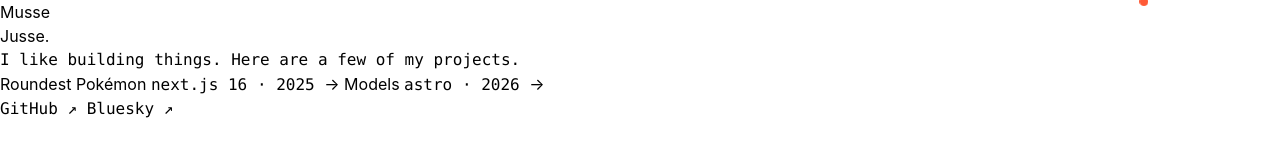
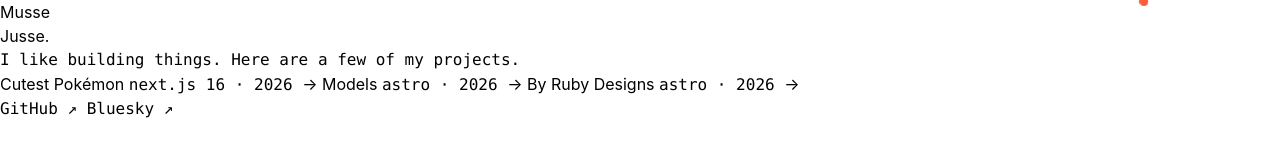
Before and after one commit to MusseJusse/mussejusse.com, an Astro site: page / in a window 1280 px wide. Shown: the top 160 px of the page. Built offline with nearby package versions, Linux system fonts and the light colour scheme; Astro itself is replaced by a stand-in of ours.

Commit message:
Update featured projects (#7)
* Update featured projects

* Fix project links

---------

Co-authored-by: MusseJusse <musse@192.168.1.124>

```diff
--- a/src/pages/index.astro
+++ b/src/pages/index.astro
@@ -42,7 +42,7 @@ import Layout from "../layouts/main.astro";
         <!-- project rows -->
         <main class="pb-2">
           <a
-            href="https://roundest.mussejusse.com"
+            href="https://cutest.mussejusse.com"
             target="_blank"
             rel="noopener noreferrer"
             class="row group relative -mt-px grid grid-cols-[1fr_auto] items-center gap-x-5 gap-y-1 border-b border-t border-[#e7e7e4] px-4 py-6 no-underline transition-colors duration-[180ms] hover:bg-white focus-visible:bg-white focus-visible:outline-none md:grid-cols-[1fr_auto_auto] md:py-8"
@@ -50,12 +50,12 @@ import Layout from "../layouts/main.astro";
             <span
               class="text-[clamp(26px,4.8cqi,44px)] font-extrabold leading-none tracking-[-0.035em] text-[#131313]"
             >
-              Roundest Pok&eacute;mon
+              Cutest Pok&eacute;mon
             </span>
             <span
               class="mono hidden text-[10px] tracking-[0.1em] text-[#8a8a86] md:block"
             >
-              next.js 16 &middot; 2025
+              next.js 16 &middot; 2026
             </span>
             <span
               class="justify-self-end text-[20px] text-[#b3b3af] transition-[transform,color] duration-[220ms] group-hover:translate-x-1.5 group-hover:text-[#131313] group-focus-visible:translate-x-1.5 group-focus-visible:text-[#131313]"
@@ -73,6 +73,28 @@ import Layout from "../layouts/main.astro";
               class="text-[clamp(26px,4.8cqi,44px)] font-extrabold leading-none tracking-[-0.035em] text-[#131313]"
             >
               Models
+            </span>
+            <span
+              class="mono hidden text-[10px] tracking-[0.1em] text-[#8a8a86] md:block"
+            >
+              astro &middot; 2026
+            </span>
+            <span
+              class="justify-self-end text-[20px] text-[#b3b3af] transition-[transform,color] duration-[220ms] group-hover:translate-x-1.5 group-hover:text-[#131313] group-focus-visible:translate-x-1.5 group-focus-visible:text-[#131313]"
+              aria-hidden="true">&rarr;</span
+            >
+          </a>
+
+          <a
+            href="https://byrubydesigns.com"
+            target="_blank"
+            rel="noopener noreferrer"
+            class="row group relative -mt-px grid grid-cols-[1fr_auto] items-center gap-x-5 gap-y-1 border-y border-[#e7e7e4] px-4 py-6 no-underline transition-colors duration-[180ms] hover:bg-white focus-visible:bg-white focus-visible:outline-none md:grid-cols-[1fr_auto_auto] md:py-8"
+          >
+            <span
+              class="text-[clamp(26px,4.8cqi,44px)] font-extrabold leading-none tracking-[-0.035em] text-[#131313]"
+            >
+              By Ruby Designs
             </span>
             <span
               class="mono hidden text-[10px] tracking-[0.1em] text-[#8a8a86] md:block"
```
